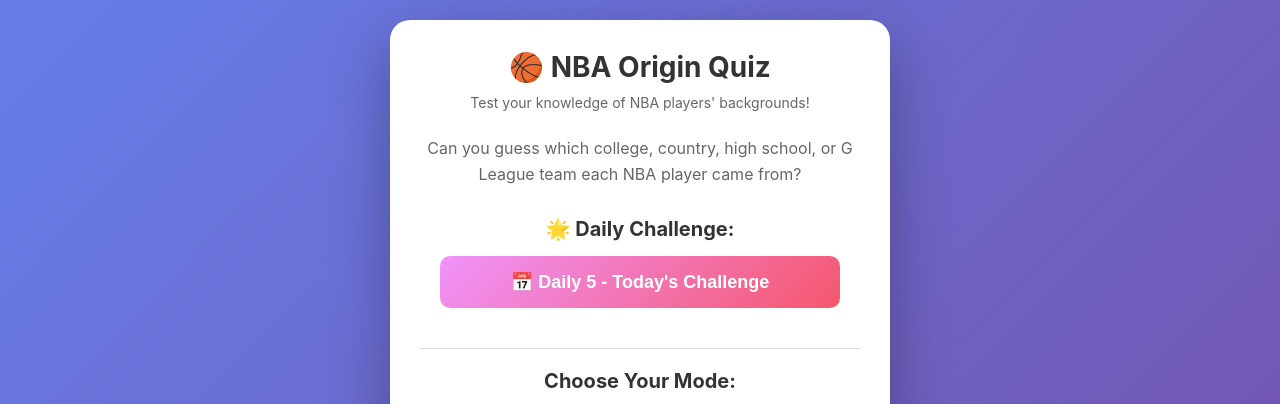
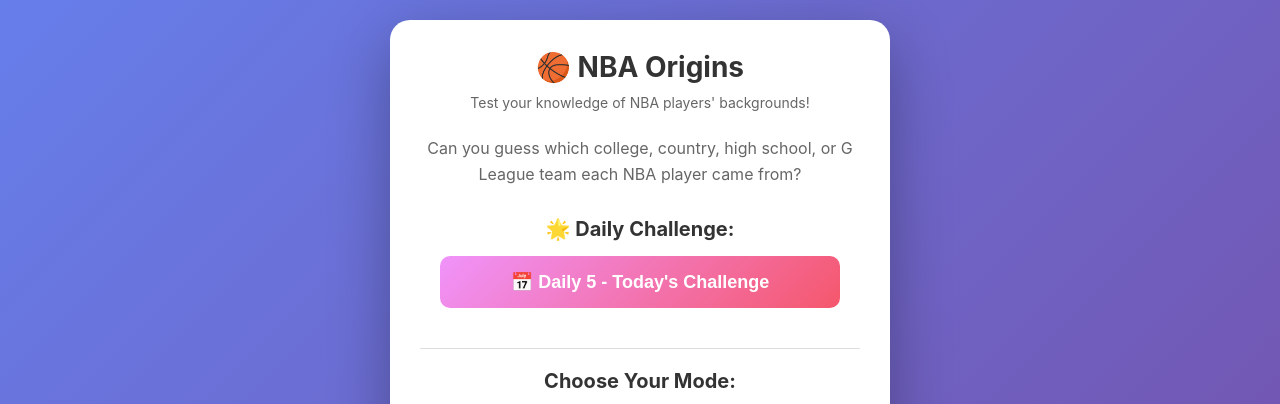
Before and after one commit to jwill24/nba-origins, a Flask app: page / in a window 1280 px wide. Shown: the top 404 px of the page. Run offline with Flask 3, Linux system fonts and the light colour scheme.

Commit message:
rebrand to NBA Origins

```diff
--- a/fly.toml
+++ b/fly.toml
@@ -1,4 +1,4 @@
-app = "nba-origin-quiz"
+app = "nba-origins"
 primary_region = "iad"
 
 [build]
--- a/templates/index.html
+++ b/templates/index.html
@@ -3,7 +3,7 @@
 <head>
     <meta charset="UTF-8">
     <meta name="viewport" content="width=device-width, initial-scale=1.0">
-    <title>NBA Player Origin Quiz</title>
+    <title>NBA Origins</title>
     <style>
         * {
             margin: 0;
@@ -234,7 +234,7 @@
 </head>
 <body>
     <div class="container">
-        <h1>🏀 NBA Origin Quiz</h1>
+        <h1>🏀 NBA Origins</h1>
         <p class="subtitle">Test your knowledge of NBA players' backgrounds!</p>
 
         <!-- Start Screen - Mode Selection -->
@@ -673,7 +673,7 @@
 
             const challengeNum = dailyChallengeData.challenge_number;
 
-            const shareText = `NBA Origin Quiz - Daily 5 #${challengeNum}\n${resultBars}\n${score}/5\n\nPlay at: ${window.location.origin}`;
+            const shareText = `NBA Origins - Daily 5 #${challengeNum}\n${resultBars}\n${score}/5\n\nPlay at: ${window.location.origin}`;
 
             // Show results screen with visual bars
             const visualBars = results.map(r => {
```
Also changed, not shown: README.md.
